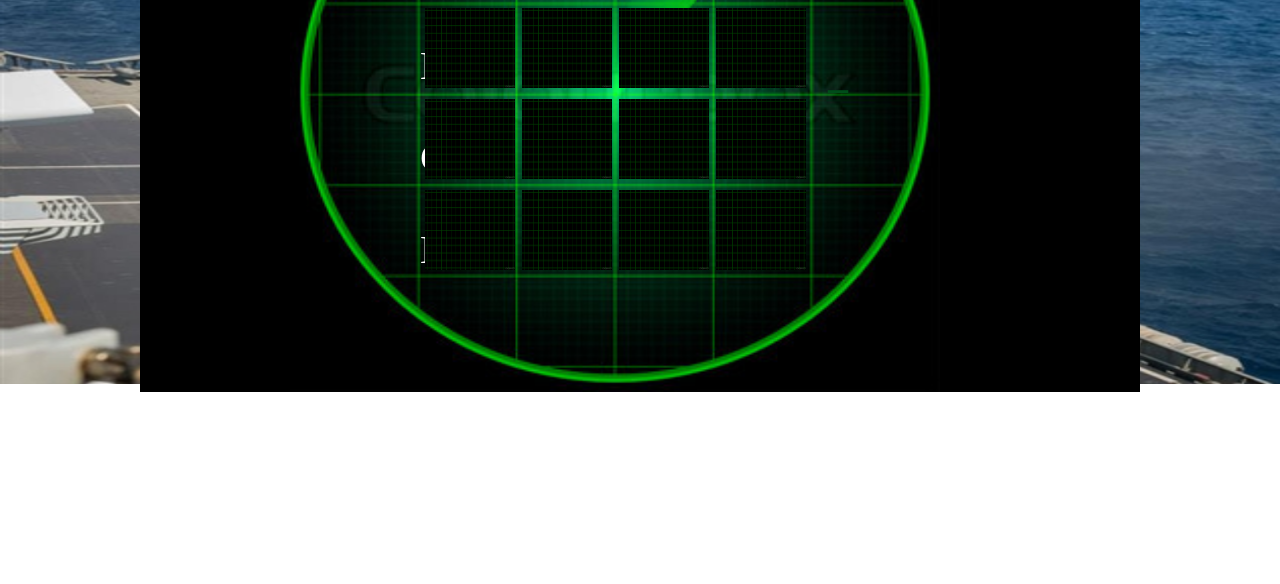
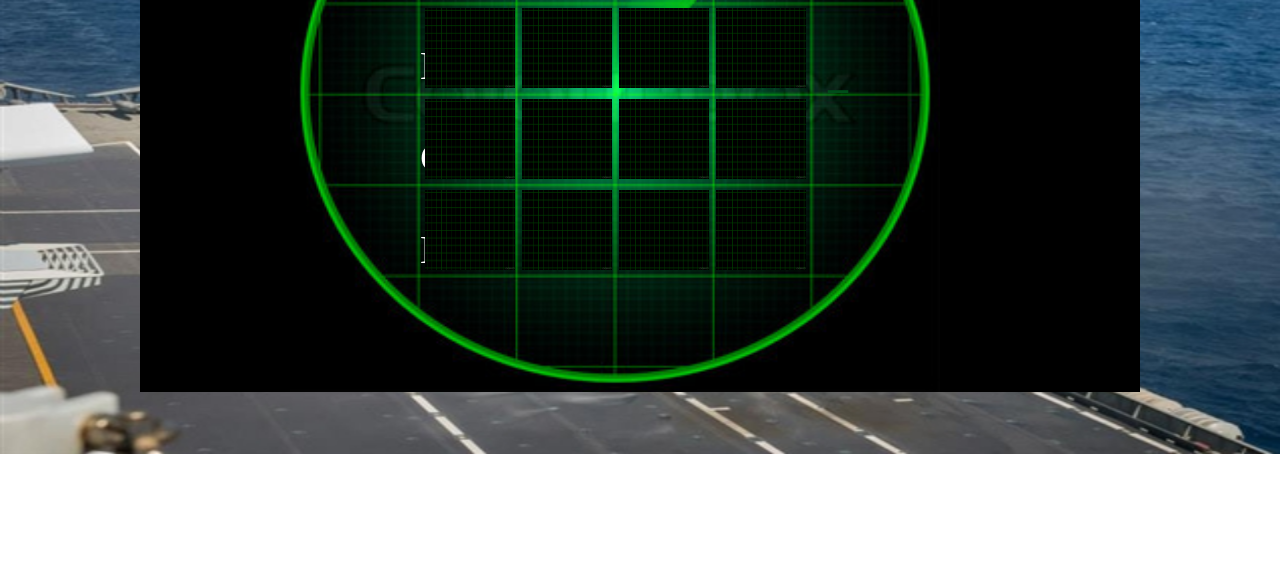
Before and after one commit to willy1divx/Battleship, a plain HTML site: page index.html in a window 1280 px wide. Shown: the part 216-800 px from the top of the page. Drawn offline with nearby package versions, Linux system fonts and the light colour scheme.

Commit message:
changed image size

```diff
--- a/css/main.css
+++ b/css/main.css
@@ -1,6 +1,6 @@
 body {
 	background-repeat: no-repeat;
-	background-size: 1400px 600px;
+	background-size: 1400px 670px;
 }
 
 .radar {
```
